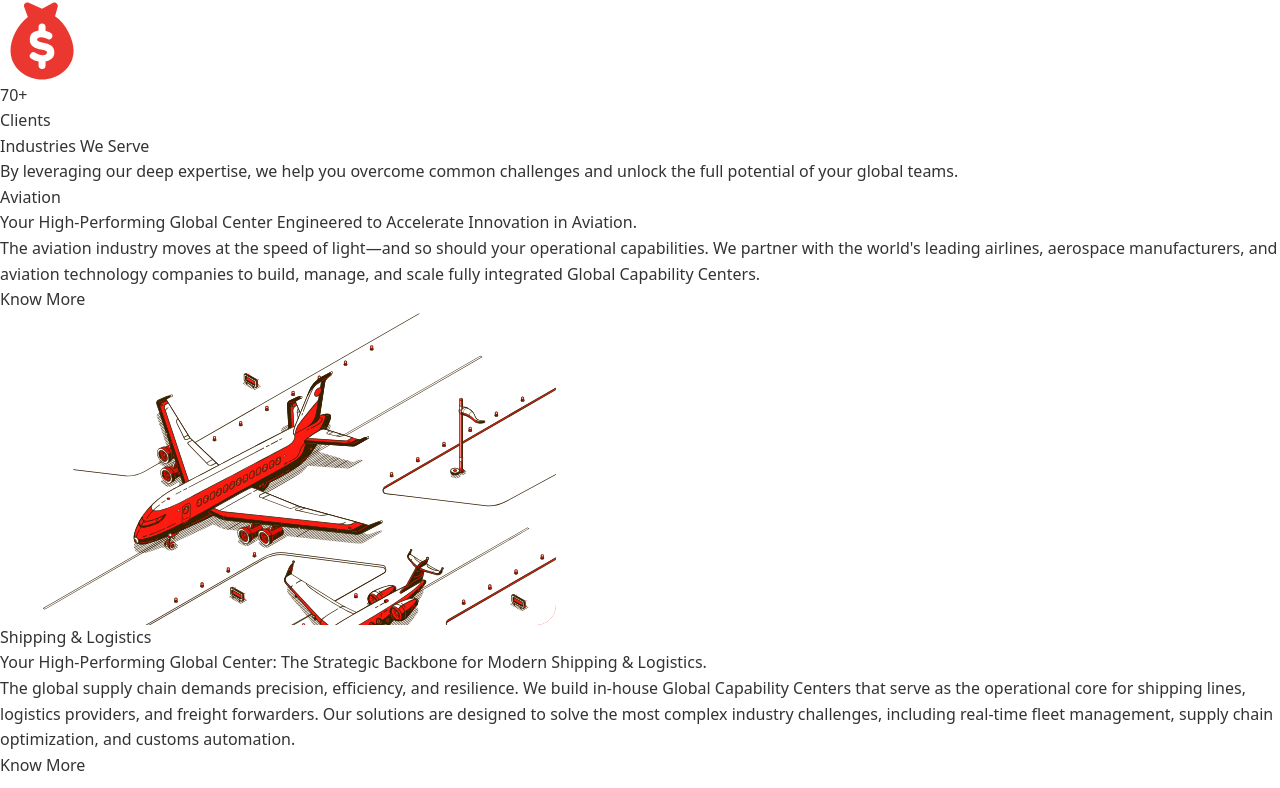
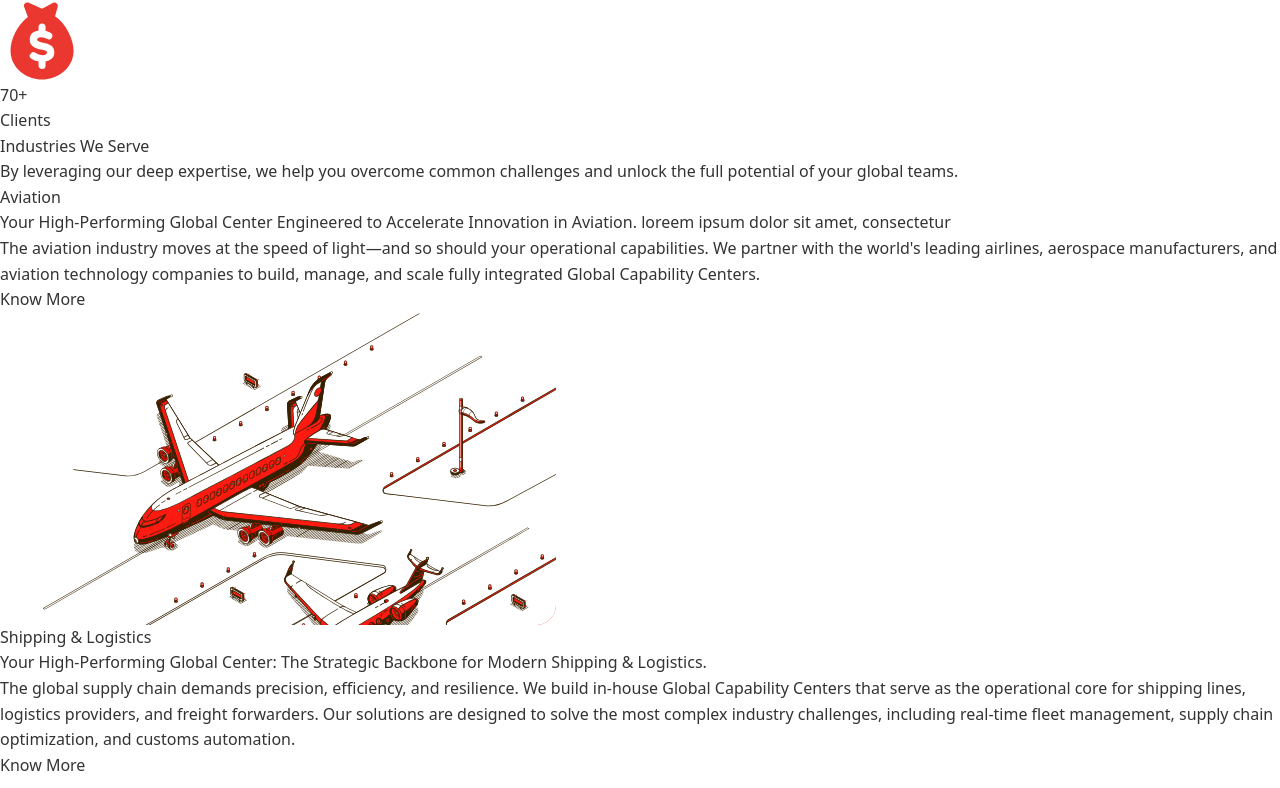
Before and after one commit to priyankabedwal777/globalwave, a React (Vite) app: page / in a window 1280 px wide. Shown: the part 1467-2255 px from the top of the page. Built offline with nearby package versions, Linux system fonts and the light colour scheme.

Commit message:
work on industries form

```diff
--- a/src/Components/Industries/index.jsx
+++ b/src/Components/Industries/index.jsx
@@ -4,8 +4,8 @@ import indimg2 from "../../assets/industries2.png";
 
 const Industries = () => {
   return (
-    <section className="py-16 px-4 bg-[#F4F6FF]">
-      <div className="max-w-6xl mx-auto text-center mb-12">
+    <section className="mt-16 py-20 px-20 bg-[#F4F6FF]">
+      <div className="mb-12">
         <h1 className="text-4xl font-bold text-[#EA372F] mb-4">
           Industries We Serve
         </h1>
@@ -14,28 +14,32 @@ const Industries = () => {
           challenges and unlock the full potential of your global teams.
         </p>
       </div>
-      <div className="max-w-6xl mx-auto grid grid-cols-1 lg:grid-cols-2 gap-8">
-        <div className="bg-white p-8 rounded-lg shadow-lg">
-          <h2 className="text-2xl font-bold mb-4">Aviation</h2>
+
+      <div className="grid grid-cols-1 lg:grid-cols-2 gap-8">
+        <div className="bg-white rounded-lg shadow-lg">
+          <div className="p-8">
+            <h2 className="text-2xl font-bold mb-4 text-[#EA372F]">Aviation</h2>
             <p className="font-semibold mb-4">
               Your High-Performing Global Center Engineered to Accelerate
-            Innovation in Aviation.
+              Innovation in Aviation. loreem ipsum dolor sit amet, consectetur
             </p>
             <p className="text-gray-600 mb-6">
-            The aviation industry moves at the speed of light—and so should your
-            operational capabilities. We partner with the world's leading
-            airlines, aerospace manufacturers, and aviation technology companies
-            to build, manage, and scale fully integrated Global Capability
-            Centers.
+              The aviation industry moves at the speed of light—and so should
+              your operational capabilities. We partner with the world's leading
+              airlines, aerospace manufacturers, and aviation technology
+              companies to build, manage, and scale fully integrated Global
+              Capability Centers.
             </p>
-          <div className="flex justify-between items-center">
-            <button className="bg-[#EA372F] text-white px-6 py-2 rounded hover:bg-red-600">
+          </div>
+          <div className="flex  items-start">
+            <button className="bg-[#EA372F] text-white px-5 py-2 ml-8 rounded hover:bg-red-600">
               Know More
             </button>
-            <img src={indimg1} className="w-16 h-16" />
+            <img src={indimg1} className="" />
           </div>
         </div>
-        <div className="bg-white p-8 rounded-lg shadow-lg">
+        <div className="bg-white rounded-lg shadow-lg">
+          <div className="p-8">
             <h2 className="text-2xl font-bold text-[#EA372F] mb-4">
               Shipping & Logistics
             </h2>
@@ -46,16 +50,17 @@ const Industries = () => {
             <p className="text-gray-600 mb-6">
               The global supply chain demands precision, efficiency, and
               resilience. We build in-house Global Capability Centers that serve
-            as the operational core for shipping lines, logistics providers, and
-            freight forwarders. Our solutions are designed to solve the most
-            complex industry challenges, including real-time fleet management,
-            supply chain optimization, and customs automation.
+              as the operational core for shipping lines, logistics providers,
+              and freight forwarders. Our solutions are designed to solve the
+              most complex industry challenges, including real-time fleet
+              management, supply chain optimization, and customs automation.
             </p>
-          <div className="flex justify-between items-center">
-            <button className="bg-[#EA372F] text-white px-6 py-2 rounded hover:bg-red-600">
+          </div>
+          <div className="flex items-start">
+            <button className="bg-[#EA372F] text-white px-5 py-2 ml-8 rounded hover:bg-red-600">
               Know More
             </button>
-            <img src={indimg2} className="w-16 h-16" />
+            <img src={indimg2} className="" />
           </div>
         </div>
       </div>
--- a/src/Components/WWR/index.jsx
+++ b/src/Components/WWR/index.jsx
@@ -2,8 +2,7 @@ import React from "react";
 
 const WhoWeare = () => {
   return (
-    <section className="mt-16 py-20 px-4 sm:px-8 lg:px-20 bg-gray-50">
-      <div className="max-w-7xl mx-auto">
+    <section className="mt-16 py-20 px-20 bg-gray-50">
       <div className="grid grid-cols-1 lg:grid-cols-2 gap-12 lg:gap-24 items-start">
         <div className="space-y-6">
           <h2 className="text-3xl sm:text-4xl lg:text-5xl font-bold text-[#EA372F] leading-tight">
@@ -11,31 +10,28 @@ const WhoWeare = () => {
           </h2>
           <p className="lg:text-4xl sm:text-xl text-gray-600 leading-relaxed">
             Mastering the complexities of GCCs to unlock innovation, drive
-              efficiency, and build your integrated, high-performing global
-              team.
+            efficiency, and build your integrated, high-performing global team.
           </p>
         </div>
         <div className="space-y-6">
           <p className="text-base sm:text-lg text-gray-700 leading-relaxed">
             In today's global economy, a Global Capability Center (GCC) is no
             longer just a cost-saving measure—it's a strategic imperative for
-              innovation and growth. However, the journey to a high-performing
-              GCC is fraught with complexity, from talent acquisition and
-              cultural integration to operational scalability and technology
-              integration.
+            innovation and growth. However, the journey to a high-performing GCC
+            is fraught with complexity, from talent acquisition and cultural
+            integration to operational scalability and technology integration.
           </p>
           <p className="text-base sm:text-lg text-gray-700 leading-relaxed">
-              We are your strategic partner in mastering this complexity. We
-              work alongside the world's leading businesses to build, manage,
-              and scale fully integrated, in-house teams that act as a seamless
-              extension of your core operations. By leveraging our deep
-              expertise, we help you overcome common challenges and unlock the
-              full potential of your global teams.
+            We are your strategic partner in mastering this complexity. We work
+            alongside the world's leading businesses to build, manage, and scale
+            fully integrated, in-house teams that act as a seamless extension of
+            your core operations. By leveraging our deep expertise, we help you
+            overcome common challenges and unlock the full potential of your
+            global teams.
           </p>
           <button className="p-3 bg-[#EA372F] text-white rounded-3xl">
             Know More
           </button>
-          </div>
         </div>
       </div>
     </section>
```
Lines whose indentation alone changed are shown as unchanged.
